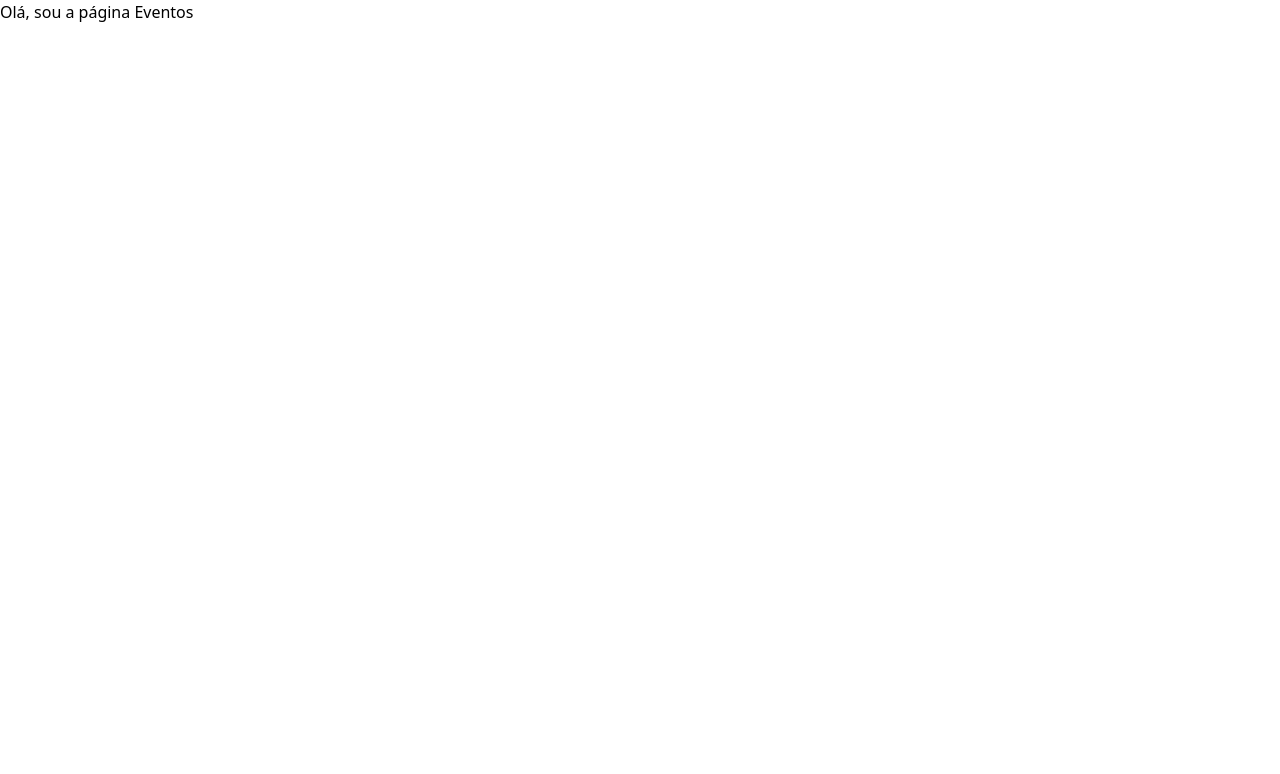
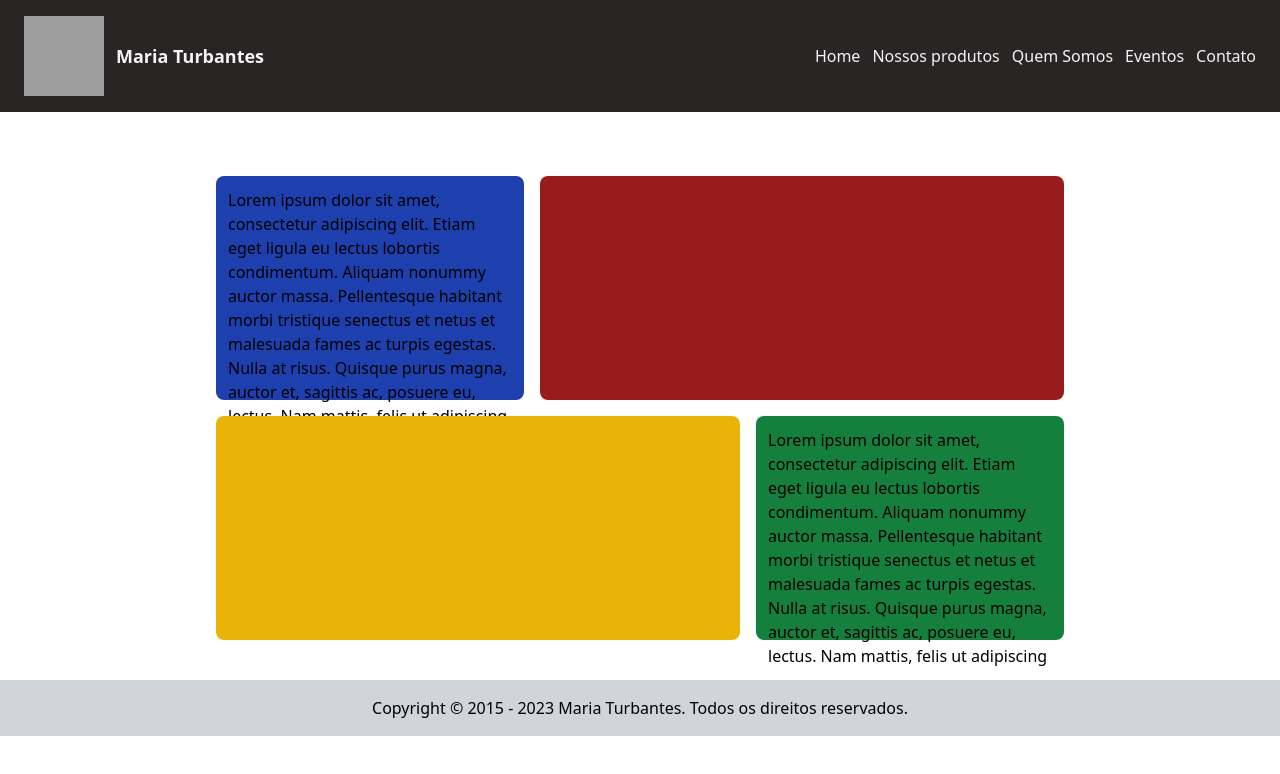
Before and after one commit to heitorsclaudino/maria-turbantes, a React (Create React App) app in the folder turbantes/: page /eventos in a window 1280 px wide. Shown: the top 774 px of the page. Built offline with nearby package versions, Linux system fonts and the light colour scheme; grey boxes are pictures that could not be loaded.

Commit message:
estilizações em progresso
Página de eventos, quem somos e home avançadas

A concluir -> Contato

```diff
--- a/turbantes/src/pages/eventos/index.js
+++ b/turbantes/src/pages/eventos/index.js
@@ -1,3 +1,25 @@
+import Header from "../../components/header";
+import Footer from "../../components/footer";
+
 export default function Eventos () {
-    return <div>Olá, sou a página Eventos</div>;
+    return (
+        <div className="container">
+            <Header />
+            <div className="grid grid-cols-12 grid-rows-2 gap-4 w-screen mt-16">
+                <div className="bg-blue-800 col-span-3 h-56 col-start-3 rounded-lg p-3">
+                Lorem ipsum dolor sit amet, consectetur adipiscing elit. Etiam eget ligula eu lectus lobortis condimentum. Aliquam nonummy auctor massa. Pellentesque habitant morbi tristique senectus et netus et malesuada fames ac turpis egestas. Nulla at risus. Quisque purus magna, auctor et, sagittis ac, posuere eu, lectus. Nam mattis, felis ut adipiscing
+                </div>
+                <div className="bg-red-800 col-span-5 h-56 rounded-lg"></div>
+                <div className="bg-yellow-500 col-span-5 h-56 col-start-3 rounded-lg"></div>
+
+                <div className="bg-green-700 col-span-3 h-56 rounded-lg p-3">
+                Lorem ipsum dolor sit amet, consectetur adipiscing elit. Etiam eget ligula eu lectus lobortis condimentum. Aliquam nonummy auctor massa. Pellentesque habitant morbi tristique senectus et netus et malesuada fames ac turpis egestas. Nulla at risus. Quisque purus magna, auctor et, sagittis ac, posuere eu, lectus. Nam mattis, felis ut adipiscing
+                </div>
+            </div>
+
+            <div className="mt-10">
+                <Footer />
+            </div>
+        </div>
+    );
 };
--- a/turbantes/src/pages/home/index.js
+++ b/turbantes/src/pages/home/index.js
@@ -13,15 +13,17 @@ function Home(){
 
                             <h3 className="text-black text-xl font-semibold mt-10">Maria turbantes apresenta produtos que não vão sair da sua cabeça!</h3>
 
-                            <div className="mt-10">
-                                <p className="mr-20 text-xl text-black"> A loja de produtos Maria Turbantes tem o prazer de apresentar o novo site. <br/> Aqui você vai poder ver todas as nossas peças e poder entrar em contato para reservar seu pedido</p>
-
-                                <img src="https://images.pexels.com/photos/1071882/pexels-photo-1071882.jpeg?auto=compress&cs=tinysrgb&w=1260&h=750&dpr=1" alt="Abacaxi descolado" style={{height: 400, width: 600, scrollMarginRight: 80, marginTop: 50}}/>
+                            <div className="mt-10 w-screen justify-center">
+                                <p className="flex flex-col text-xl text-white items-center"> A loja de produtos Maria Turbantes tem o prazer de apresentar o novo site. <br/> Aqui você vai poder ver todas as nossas peças e poder entrar em contato para reservar seu pedido</p>
                             </div>
 
-                                <button className="mt-6 bg-stone-800 text-white text-base w-auto h-12 px-4 rounded-lg">
-                                    <Link to="produtos" className="textBtn"><p>Ver produtos</p></Link>
-                                </button>
+                                <div className="flex flex-col items-end">
+                                    <img src="https://images.pexels.com/photos/1071882/pexels-photo-1071882.jpeg?auto=compress&cs=tinysrgb&w=1260&h=750&dpr=1" alt="Abacaxi descolado" style={{height: 400, width: 600, marginTop: 50, display: "flex"}}/>
+
+                                    <button className="mt-6 mr-0 bg-stone-800 text-white text-base w-36 h-12 px-4 rounded-lg">
+                                        <Link to="produtos" className="textBtn"><p>Ver produtos</p></Link>
+                                    </button>
+                                </div>
                     </div>
                 </main>
             <Footer extend={false}/>
--- a/turbantes/src/pages/nossosProdutos/index.js
+++ b/turbantes/src/pages/nossosProdutos/index.js
@@ -41,7 +41,9 @@ function Produtos(){
                     <div className="bg-white w-full h-80"></div>
                     <div className="bg-white w-full h-80"></div>
                </div>
-            <Footer extend={true}/>
+            <div className="mt-10 bg-stone-400">
+                <Footer/>
+            </div>
         </div>
     );
 }
--- a/turbantes/src/pages/quemSomos/index.js
+++ b/turbantes/src/pages/quemSomos/index.js
@@ -3,9 +3,19 @@ import Footer from "../../components/footer";
 
 function QuemSomos(){
     return (
-        <div>
+        <div className="container">
             <Header />
-            <p>Texto de apresentação da Maria Turbantes, família e história</p>
+            <div className="grid grid-cols-12 w-screen">
+
+                <div className="col-start-3 col-span-8">
+                    Lorem ipsum dolor sit amet, consectetur adipiscing elit. Etiam eget ligula eu lectus lobortis condimentum. Aliquam nonummy auctor massa. Pellentesque habitant morbi tristique senectus et netus et malesuada fames ac turpis egestas. Nulla at risus. Quisque purus magna, auctor et, sagittis ac, posuere eu, lectus. Nam mattis, felis ut adipiscing
+                    Lorem ipsum dolor sit amet, consectetur adipiscing elit. Etiam eget ligula eu lectus lobortis condimentum. Aliquam nonummy auctor massa. Pellentesque habitant morbi tristique senectus et netus et malesuada fames ac turpis egestas. Nulla at risus. Quisque purus magna, auctor et, sagittis ac, posuere eu, lectus. Nam mattis, felis ut adipiscing
+                </div>
+
+                <div className="col-start-3 col-span-8">
+                    <img src="https://images.pexels.com/photos/1071882/pexels-photo-1071882.jpeg?auto=compress&cs=tinysrgb&w=1260&h=750&dpr=1" alt="Abacaxi descolado" style={{height: 400, width: 600}}/>
+                </div>
+            </div>
             <Footer />
         </div>
     );
```
Also changed, not shown: turbantes/src/components/footer/index.js (+1 -13 lines), 1 other file (tests, documents, lock files or other folders).
